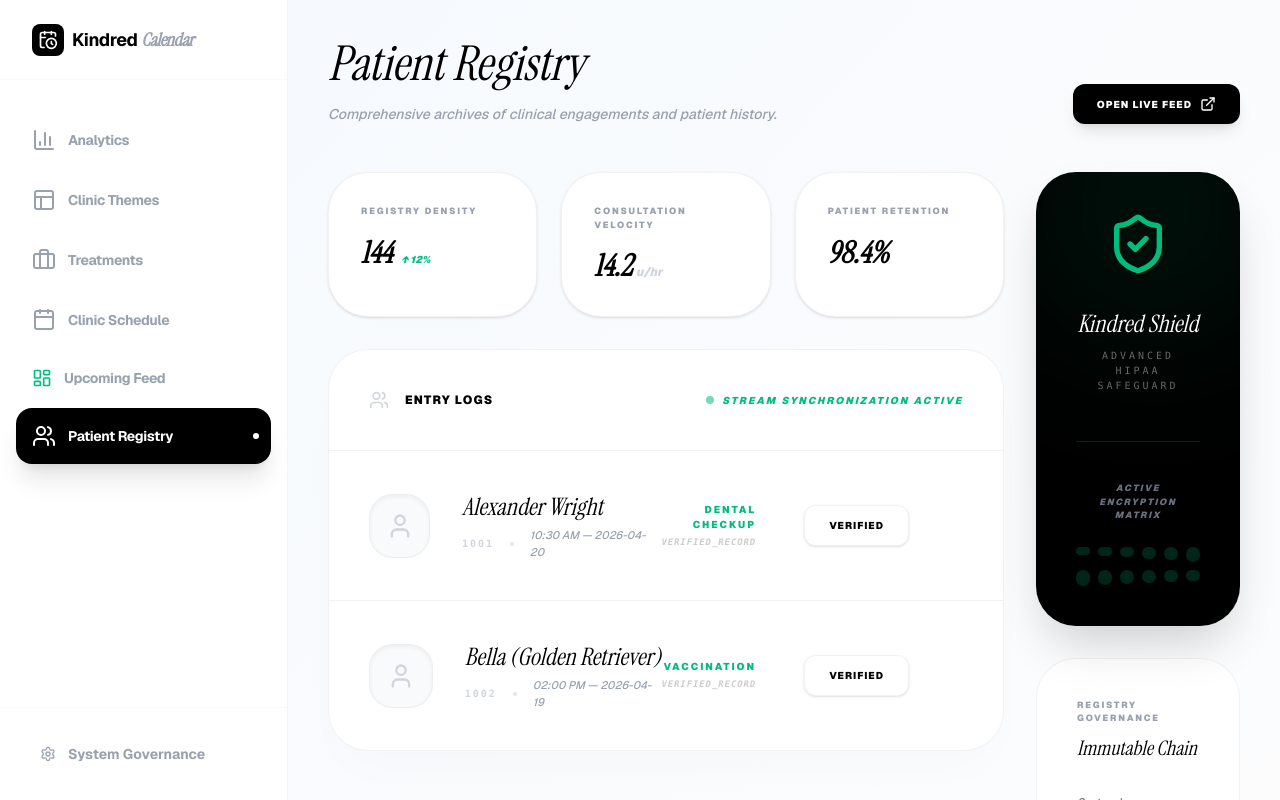
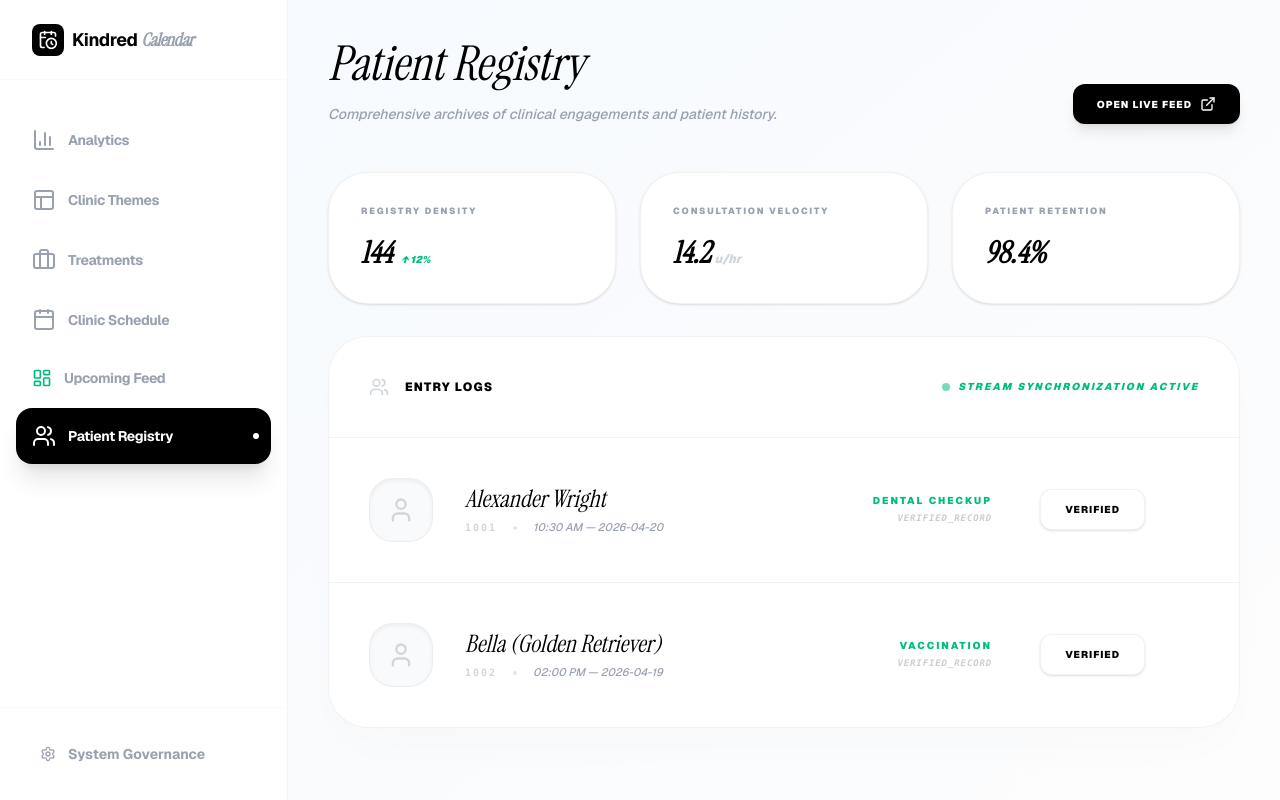
Before and after one commit to FlexSlotCustom0/FlexSlotCustom, a Next.js app in the folder frontend/: page /dashboard/owner in a window 1280 px wide. Both pictures are taken after a click on the button "Patient Registry". Shown: the top 800 px of the page. Built offline with nearby package versions, Linux system fonts and the light colour scheme.

Commit message:
Update page.tsx

```diff
--- a/frontend/src/app/dashboard/owner/page.tsx
+++ b/frontend/src/app/dashboard/owner/page.tsx
@@ -839,8 +839,8 @@ function AuditTrailSection() {
         </div>
       </div>
 
-      <div className="grid grid-cols-1 lg:grid-cols-4 gap-8">
-        <div className="lg:col-span-3 space-y-8">
+      <div className="space-y-8">
+        <div className="space-y-8">
           <div className="grid grid-cols-3 gap-6">
              <div className="p-8 bg-white border border-black/5 rounded-[2.5rem] shadow-sm font-sans">
                 <div className="text-[9px] font-black uppercase text-gray-400 tracking-[0.2em] mb-4">Registry Density</div>
@@ -887,44 +887,11 @@ function AuditTrailSection() {
              </div>
           </div>
         </div>
-
-        <div className="space-y-8">
-           <div className="bg-black text-white rounded-[2.5rem] p-10 flex flex-col items-center justify-center text-center relative overflow-hidden group shadow-2xl shadow-black/20">
-              <ShieldCheck className="w-16 h-16 text-emerald-500 mb-8 relative z-10 group-hover:scale-110 transition-transform duration-700" />
-              <div className="font-serif italic text-2xl mb-2 relative z-10">Kindred Shield</div>
-              <p className="text-[10px] text-white/40 uppercase tracking-[0.3em] font-mono relative z-10">Advanced HIPAA Safeguard</p>
-              <div className="mt-12 pt-10 border-t border-white/10 w-full relative z-10">
-                <div className="text-[9px] font-black uppercase tracking-[0.2em] text-gray-500 mb-6 italic">Active Encryption Matrix</div>
-                <div className="grid grid-cols-6 gap-2">
-                  {Array.from({ length: 12 }).map((_, i) => (
-                    <motion.div
-                      key={i}
-                      animate={{ height: [8, 16, 8] }}
-                      transition={{ duration: 1.5, repeat: Infinity, delay: i * 0.1 }}
-                      className="w-full bg-emerald-500/20 rounded-full"
-                    />
-                  ))}
-                </div>
-              </div>
-              <div className="absolute top-[-20%] right-[-20%] w-64 h-64 bg-emerald-500/10 rounded-full blur-[80px]" />
-           </div>
-
-           <div className="bg-white border border-black/5 rounded-[2.5rem] p-10 space-y-8">
-              <div className="space-y-2">
-                 <div className="text-[9px] font-black uppercase tracking-[0.2em] text-gray-400">Registry Governance</div>
-                 <h4 className="text-xl font-serif italic text-black">Immutable Chain</h4>
-              </div>
-              <p className="text-[11px] text-gray-500 font-medium italic leading-relaxed">System logs are cryptographically linked to individual provider keys and cannot be altered once verified.</p>
-              <div className="pt-6 border-t border-black/5 flex items-center justify-between">
-                 <div className="text-[9px] font-black uppercase tracking-widest text-[#999]">Security Level</div>
-                 <div className="px-3 py-1 bg-black text-white rounded-lg text-[9px] font-black tracking-widest">TIER_4</div>
-              </div>
-           </div>
-        </div>
       </div>
     </div>
   );
 }
+
 
 function AuditRow({ id, name, time, status, service, onDelete }: { id: string, name: string, time: string, status: string, service?: string, onDelete: () => void }) {
   return (
```
